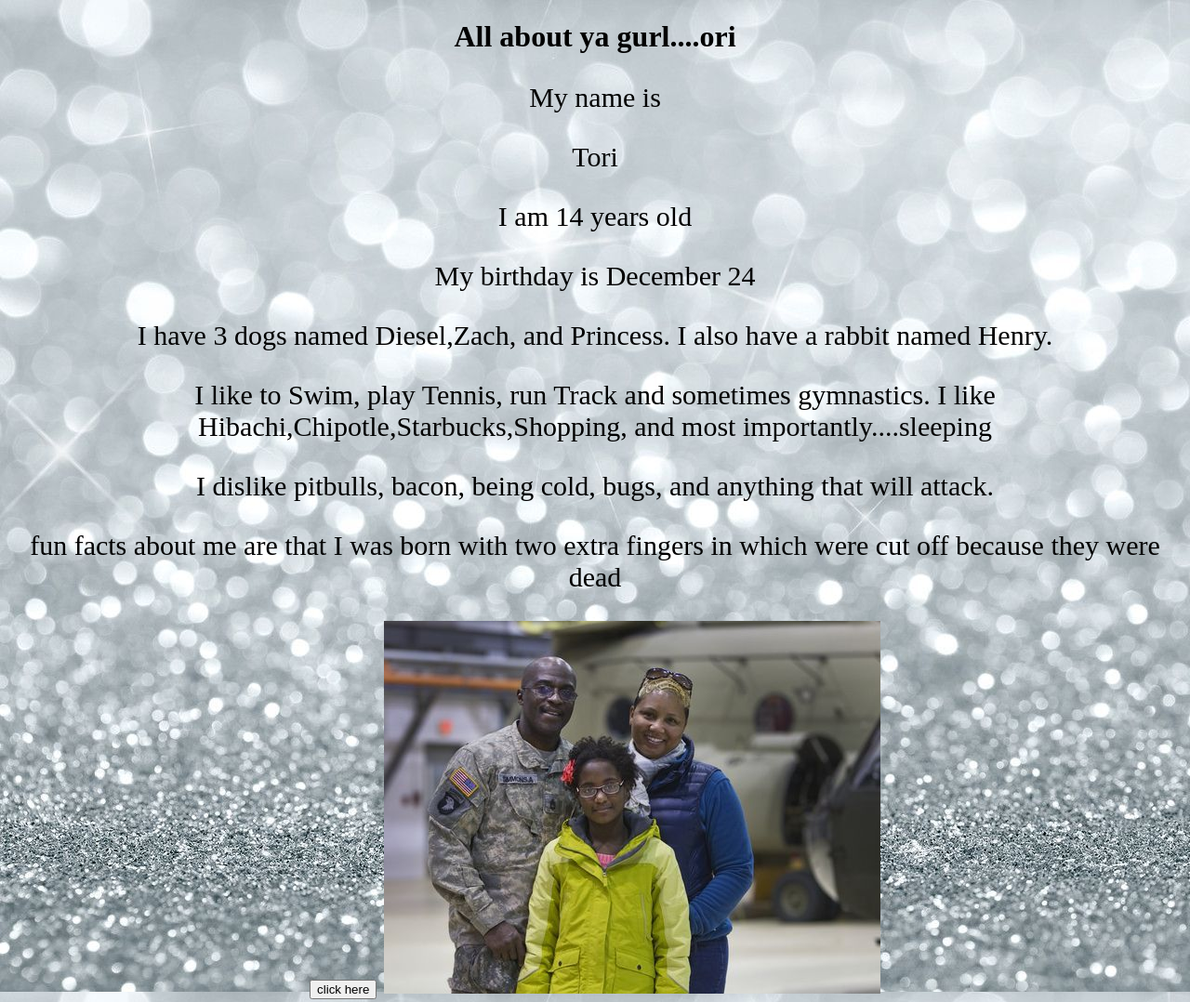
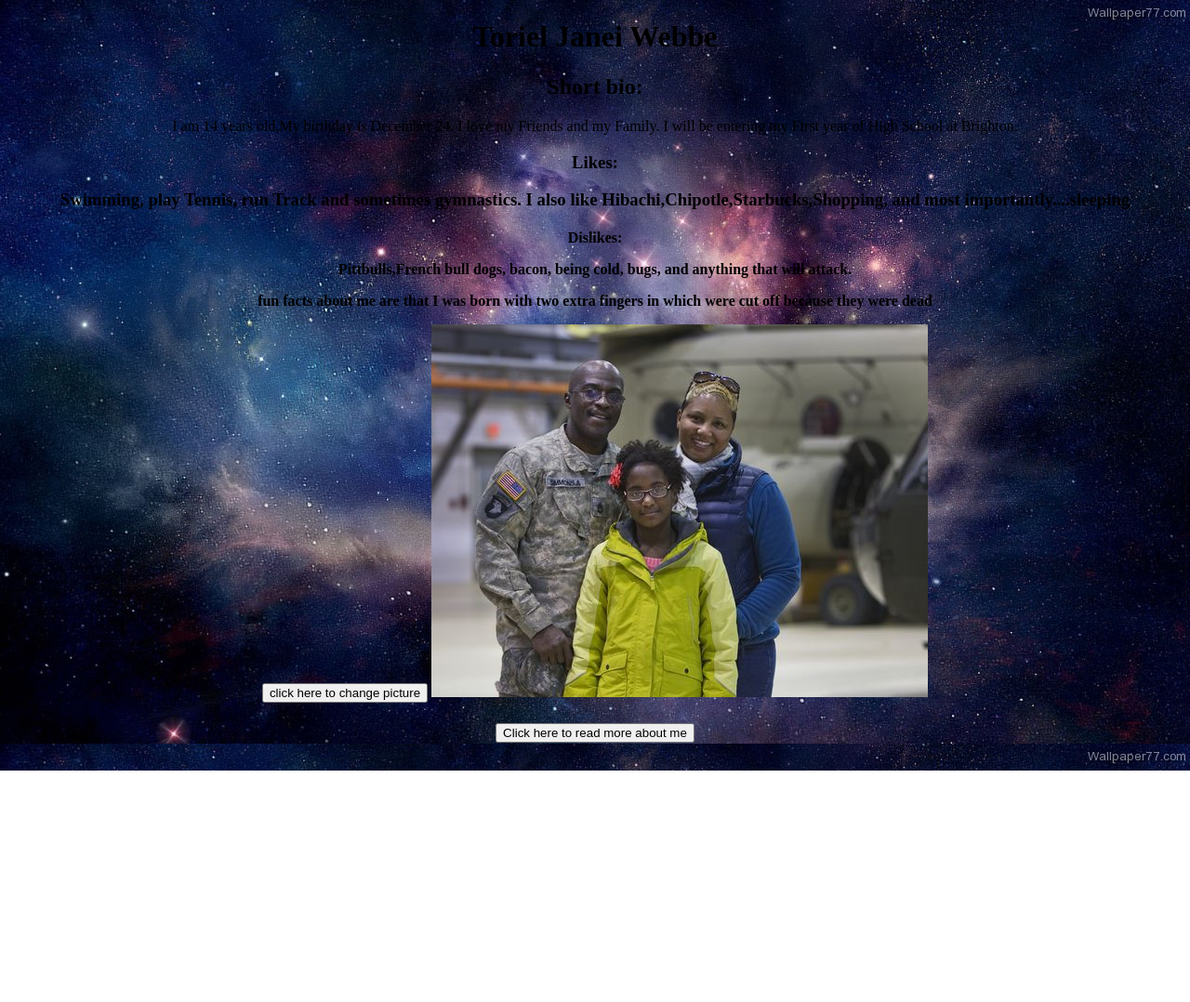
Before and after one commit to Tori898098/Portfolio, a plain HTML site: page index.html in a window 1280 px wide. Shown: the top 1078 px of the page at 93% size. After the commit the page ends 829 px from the top, so only its background shows below. Drawn offline with Linux system fonts and the light colour scheme.

Commit message:
Add files via upload

```diff
--- a/index.html
+++ b/index.html
@@ -7,21 +7,31 @@
 </head>
 <body>
 
-<h1>All about ya gurl....ori</h1>
-<p> My name is <table>
+<h1>Toriel Janei Webbe</h1>
+<p>  <table>
 
-<p> Tori</p>
-
-<p> I am 14 years old</p>
-<p> My birthday is December 24</p>
-<p> I have 3 dogs named Diesel,Zach, and Princess. I also have a rabbit named Henry.</p>
-  <p>I like to Swim, play Tennis, run Track and sometimes gymnastics. I like Hibachi,Chipotle,Starbucks,Shopping, and most importantly....sleeping<p>
-<p> I dislike pitbulls, bacon, being cold, bugs, and anything that will attack.</p>
+<p> </p>
+<h2> Short bio:</h2/
+<p> I am 14 years old,My birthday is December 24. I love my Friends and my Family. I will be entering my First year of High School at Brighton. </p>
+<h3> Likes:
+    <p> Swimming, play Tennis, run Track and sometimes gymnastics. I also like Hibachi,Chipotle,Starbucks,Shopping, and most importantly....sleeping<p>
+<h4> Dislikes:
+  <p> Pittbulls,French bull dogs, bacon, being cold, bugs, and anything that will attack.</p>
 
 <p> <a href="#"></a> fun facts about me are that I was born with two extra fingers in which were cut off because they were dead <p>
-<button onclick="changepicture()"> click here</button>
+<button onclick="changepicture()"> click here to change picture</button>
 <img id=familyphoto src="toriel.jpg" alt="toriel.jpg">
 
 <td></td>
+
+
+
+
+<button onclick="extendpage()">Click here to read more about me</button>
+
+
+
+<p id="demo"></p>
+
 </body>
 </html>
--- a/script.js
+++ b/script.js
@@ -2,3 +2,6 @@ alert("WELCOME TO MY SPARKLY PAGE!!!");
 function changepicture (){
   document.getElementById('familyphoto').src="me.jpg"
 }
+function extendpage(){
+document.getElementById("demo").innerHTML="Some fun facts about me are that I was born with two extra fingers in which were cut off because they were dead. I was born 3 months early weighing 2lbs 3oz.I have # dogs named zach, Diesel, and Princess. along with a rabbit named Henry. I have 1 sister whos 19, and lives in Washington D.C. My mom is a nurse, and my Dad is in the Military. I run Track, Play Tennis, and Swim. I enjoy hanging out with friends, shopping, and watching movies. My favorite season is Fall.";
+}
--- a/style.css
+++ b/style.css
@@ -1,6 +1,6 @@
 body {
-    background-image: url("sparkly wallpaper.jpg");
+    background-image: url("galxy background.jpg");
 
 text-align: center;}
 p{
-    font-size: 30px;}
+    font-size: 30;}
```
Also changed, not shown: background number 2.jpg (added), galxy background.jpg (added).
